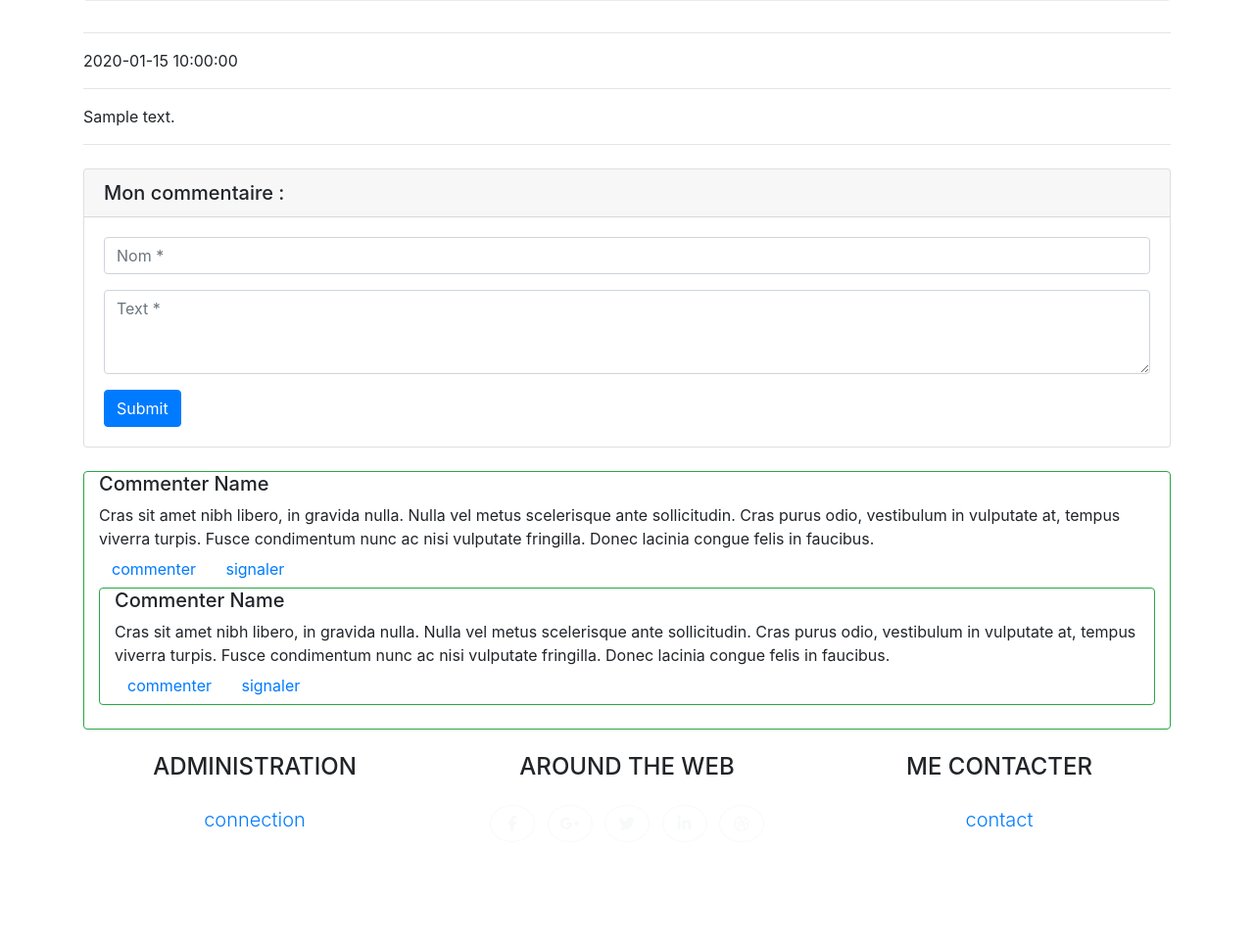
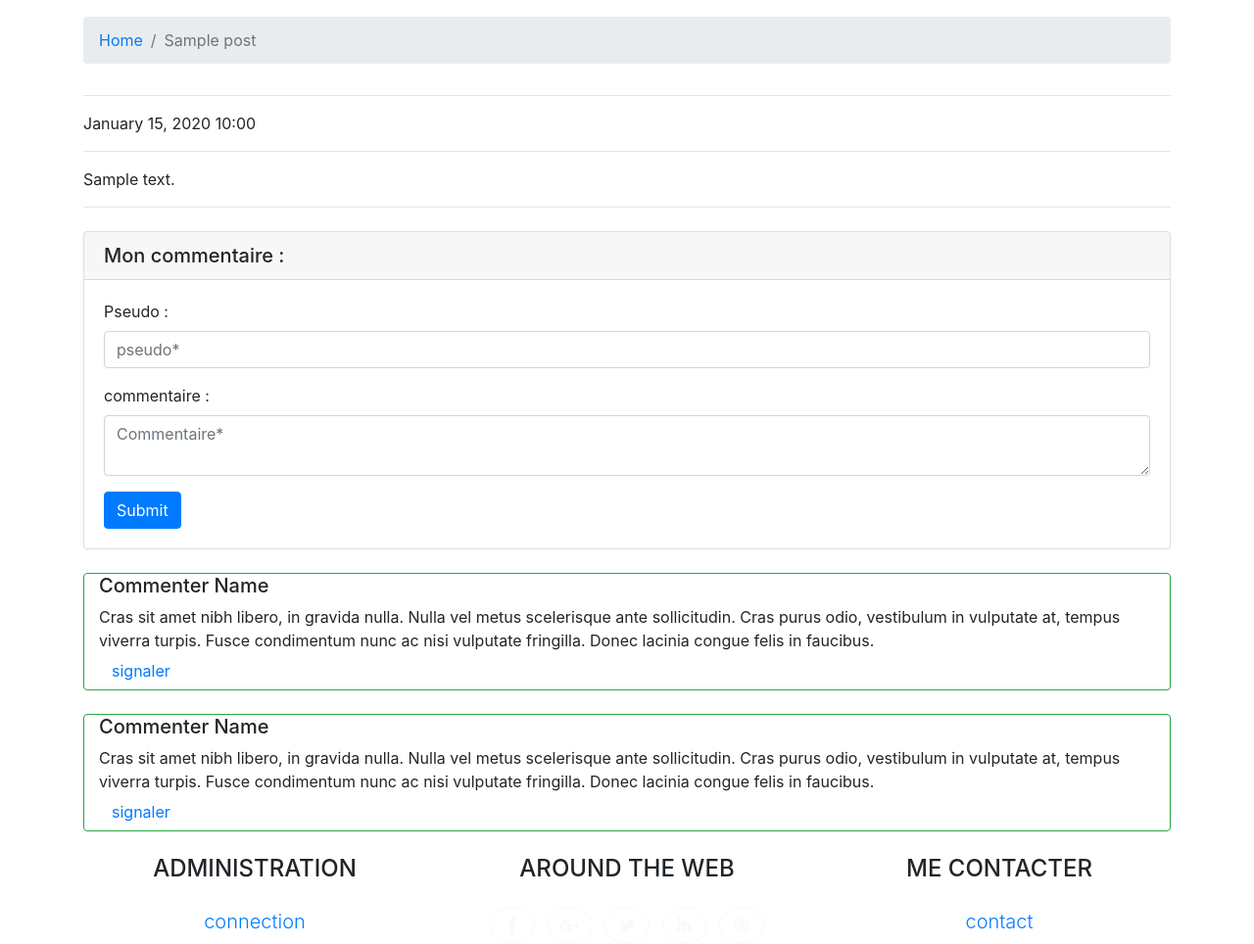
Before and after one commit to NMathias59/Projet3_Openclassrooms, a PHP site: template template/Post/show.html.twig in a window 1280 px wide. Shown: the part 71-1035 px from the top of the page at 98% size. Before the commit the page ends 916 px from the top, so only its background shows below. Run offline with PHP 8.4, Linux system fonts and the light colour scheme; the template is opened without the code that fills it: most values are stand-ins (such as "Sample title", 1, 10 or a date in 2020); some libraries are stand-ins or nearby versions.

Commit message:
fix de la fonction editer

```diff
--- a/src/Model/Entity/Post.php
+++ b/src/Model/Entity/Post.php
@@ -15,7 +15,7 @@
         if ($data) {
             $this->setId($data->id);
             $this->setTitle($data->title);
-            $this->setCreatedAt($data->created_at);
+            $this->setCreatedAt(new \DateTime($data->created_at));
             $this->setContent($data->content);
         }
     }
--- a/template/Post/listAdmin.html.twig
+++ b/template/Post/listAdmin.html.twig
@@ -22,7 +22,7 @@
                             <td><a value="{{ form.getData('id') }}" name="id" class="form-control"
                                    id="post_id" for="post_id">{{ post.id }}</a></td>
                             <td>{{ post.title }}</td>
-                            <td> {{ post.createdAt }}  </td>
+                            <td> {{ post.createdAt| date }}  </td>
                             <td>
                                 <a  class="btn btn-primary" href="?uri=chapitre&id={{ post.id }}">Lire</a>
                                 <a  class="btn btn-success" href="?uri=editPost&id={{ post.id }}">Editer</a>
--- a/template/Post/show.html.twig
+++ b/template/Post/show.html.twig
@@ -4,49 +4,61 @@
 
         <!-- Page Heading/Breadcrumbs -->
         <h1 class="mt-4 mb-3">
-
-            </a>
+            {{ post.tittle }}
         </h1>
 
         <ol class="breadcrumb">
             <li class="breadcrumb-item">
                 <a href="home">Home</a>
             </li>
-            <li class="breadcrumb-item active">chap V</li>
+            <li class="breadcrumb-item active">{{ post.title }}</li>
         </ol>
 
         <div class="row">
 
             <!-- Post Content Column -->
             <div class="col-lg-12 text">
-                {% for post in posts %}
+
 
                 <hr>
 
                 <!-- Date/Time -->
-                <p>{{ post.createdAt }}</p>
+                <p>{{ post.createdAt| date }}</p>
 
                 <hr>
-
                 <!-- Post Content -->
 
                 <p>{{ post.content }}</p>
                 <hr>
 
                 <!-- Comments Form -->
+
+
                 <div class="card my-4">
                     <h5 class="card-header">Mon commentaire :</h5>
                     <div class="card-body">
+                        <form>
                             <div class="form-group">
-                            <input class="form-control" id="name" type="text" placeholder="Nom *" required="required" data-validation-required-message="Please enter your name.">
+                                <label for="comment_pseudo">Pseudo :</label>
+                                <input value="{{ form.getData('pseudo') }}" name="pseudo" type="text"
+                                       class="form-control" id="name" placeholder="pseudo*">
+                                {% if form.hasErrors('pseudo') %}
+                                    <div class="text-danger">veuillez ajouter un pseudo !!!</div>
+                                {% endif %}
                                 <p class="help-block text-danger"></p>
                             </div>
-                        <form>
+
                             <div class="form-group">
-                                <textarea class="form-control" rows="3" placeholder="Text *"></textarea>
+                                <label for="comment_content">commentaire :</label>
+                                <textarea name="content" class="form-control" placeholder="Commentaire*">{{ form.getData('content') }}</textarea>
+                                {% if form.hasErrors('content') %}
+                                    <div class="text-danger">veuillez ajouter votre commentaire !!!</div>
+                                {% endif %}
                             </div>
+
                             <button type="submit" class="btn btn-primary">Submit</button>
                         </form>
+
                     </div>
                 </div>
 
@@ -55,31 +67,32 @@
                 <div class="media mb-4">
                     <div class="media-body border border-success rounded">
                         <div class=" col-lg">
-                            <h5 class="mt-0">Commenter Name</h5> Cras sit amet nibh libero, in gravida nulla. Nulla vel metus scelerisque ante sollicitudin. Cras purus odio, vestibulum in vulputate at, tempus viverra turpis. Fusce condimentum nunc ac nisi vulputate fringilla. Donec lacinia congue felis in faucibus.
+                            <h5 class="mt-0">Commenter Name</h5> Cras sit amet nibh libero, in gravida nulla. Nulla vel
+                            metus scelerisque ante sollicitudin. Cras purus odio, vestibulum in vulputate at, tempus
+                            viverra turpis. Fusce condimentum nunc ac nisi vulputate fringilla. Donec lacinia congue
+                            felis in faucibus.
                             <div>
-                                <button type="button" class="btn btn-link">commenter</button>
                                 <button type="button" class="btn btn-link">signaler</button>
+                            </div>
+                        </div>
+                    </div>
                 </div>
                 <div class="media mb-4">
                     <div class="media-body border border-success rounded">
                         <div class=" col-lg">
-                                        <h5 class="mt-0">Commenter Name</h5> Cras sit amet nibh libero, in gravida nulla. Nulla vel metus scelerisque ante sollicitudin. Cras purus odio, vestibulum in vulputate at, tempus viverra turpis. Fusce condimentum nunc ac nisi vulputate fringilla. Donec lacinia congue felis in faucibus.
+                            <h5 class="mt-0">Commenter Name</h5> Cras sit amet nibh libero, in gravida nulla. Nulla vel
+                            metus scelerisque ante sollicitudin. Cras purus odio, vestibulum in vulputate at, tempus
+                            viverra turpis. Fusce condimentum nunc ac nisi vulputate fringilla. Donec lacinia congue
+                            felis in faucibus.
                             <div>
-                                            <button type="button" class="btn btn-link">commenter</button>
                                 <button type="button" class="btn btn-link">signaler</button>
-                                        </div>
-                                    </div>
-                                </div>
                             </div>
                         </div>
                     </div>
                 </div>
 
 
-
-                {% endfor %}
             </div>
-
 
 
         </div>
--- a/template/base.html.twig
+++ b/template/base.html.twig
@@ -5,7 +5,6 @@
     <title>Document sans titre</title>
     <!-- Bootstrap core CSS -->
     <link href="../public/css/bootstrap.min.css" rel="stylesheet">
-
     <!-- Custom fonts for this template -->
     <link href="../public/vendor/fontawesome-free/css/all.min.css" rel="stylesheet" type="text/css">
     <link href="https://fonts.googleapis.com/css?family=Montserrat:400,700" rel="stylesheet" type="text/css">
@@ -15,12 +14,12 @@
     <link href="../public/vendor/magnific-popup/jquery.magnific-popup.js" rel="stylesheet" type="text/css">
     <!-- Custom styles for this template -->
     <link href="../public/css/freelancer.min.css" rel="stylesheet">
-
-
     <link href="../public/vendor/bootstrap/css/bootstrap.css" rel="stylesheet">
-
     <!-- Custom styles for this template -->
     <link href="../public/css/modern-business.css" rel="stylesheet">
+    <!-- install TinyMCE -->
+    <script src="https://cdn.tiny.cloud/1/no-api-key/tinymce/5/tinymce.min.js" referrerpolicy="origin"></script>
+    <script>tinymce.init({selector:'textarea'});</script>
 </head>
 <body>
 <header>
```
Also changed, not shown: src/Controller/CommentController.php (+10 -1 lines), src/Controller/PostController.php (+12 -3 lines), template/Default/homepage.html.twig (+4 -4 lines). Lines whose indentation alone changed are shown as unchanged.
